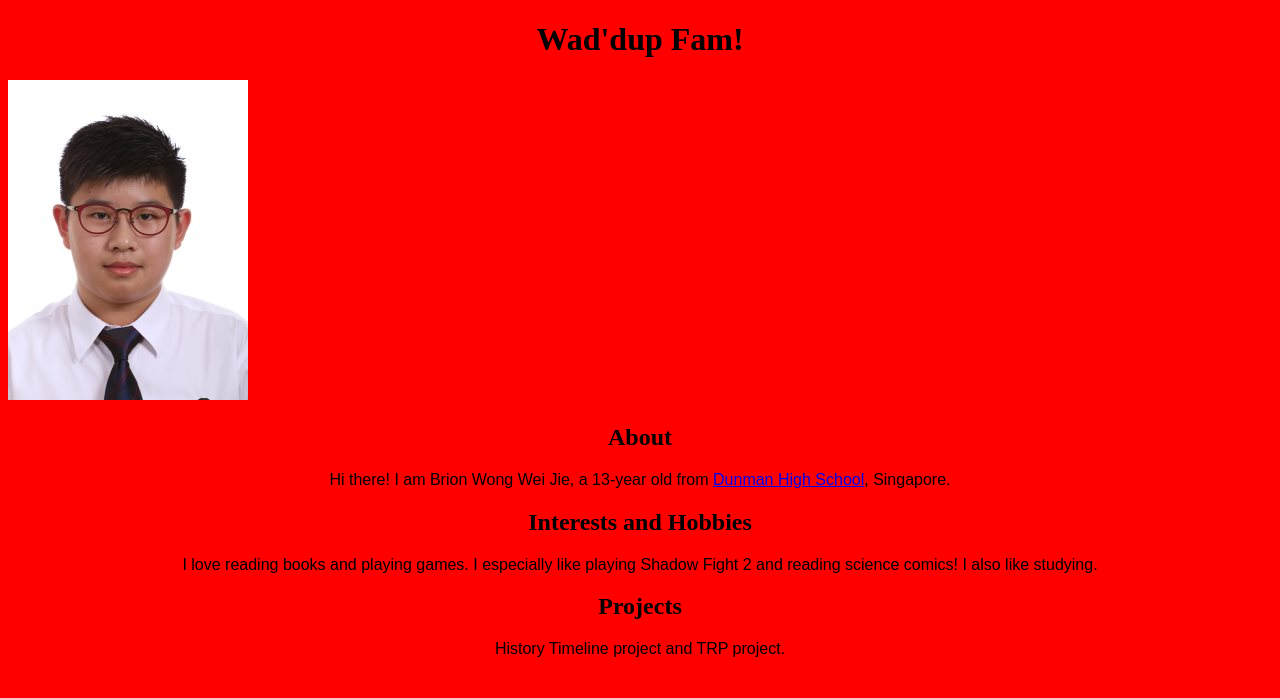
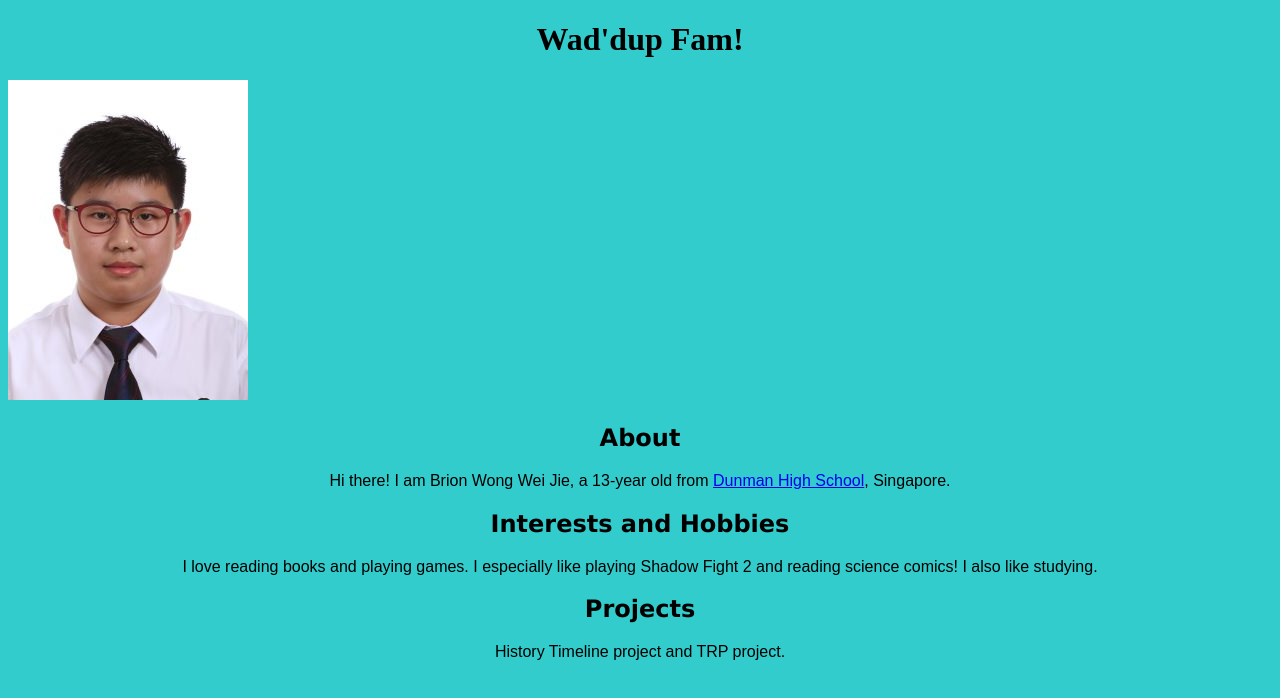
Before and after one commit to dhs17y1cwongweijiebrion/dhs17y1cwongweijiebrion.github.io, a plain HTML site: page index.html in a window 1280 px wide. Drawn offline with Linux system fonts and the light colour scheme.

Commit message:
Update style.css

```diff
--- a/style.css
+++ b/style.css
@@ -1,28 +1,27 @@
 body{
- background-color: rgb(255, 0, 0);
+ background-color: rgb(51, 204, 204);
  }
  h1{
- font-family: Times New Roman;
-  font-color: rgb(255, 255, 255);
+  font-family: "Times New Roman", Times, serif;
    text-align: center;
  }
  p{
- font-family: Georgia;
+ font-family: "Georgia", serif;
    text-align: center;
  }
  h2{
- font-family: Cooper;
+ font-family: "Verdana", sans-serif;
    text-align: center;
  }
  p{
- font-family: Arial;
+ font-family: "Arial", sans-serif;
    text-align: center;
  }
 h2{
- font-family: Cooper;
+ font-family: "Verdana", sans-serif;
    text-align: center;
 }
 p{
- font-family: Arial;
+ font-family: "Arial", sans-serif;
    text-align: center;
 }
```
